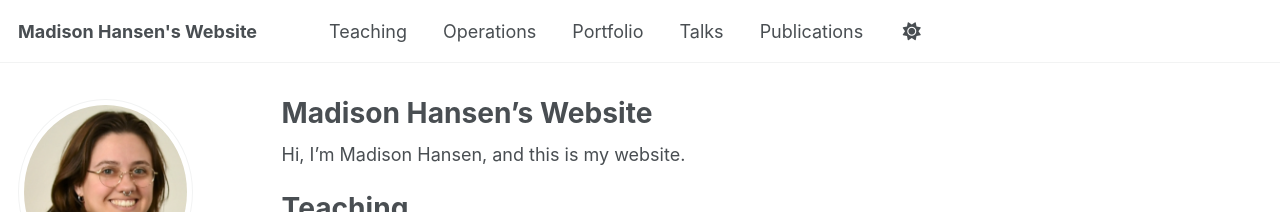
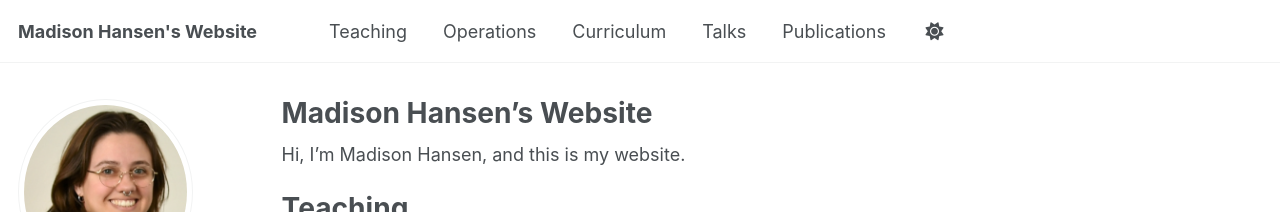
Before and after one commit to hansen-teaching/hansen-teaching.github.io, a Jekyll site: the page built from _pages/about.md, in a window 1280 px wide. Shown: the top 212 px of the page. Built offline with Jekyll 4.4.1, drawn with Linux system fonts in a browser that asks for light colours.

Commit message:
Update navigation.yml

```diff
--- a/_data/navigation.yml
+++ b/_data/navigation.yml
@@ -14,8 +14,8 @@ main:
   - title: "Operations"
     url: /operations/
 
-  - title: "Portfolio"
-    url: /portfolio/
+  - title: "Curriculum"
+    url: /curriculum/
 
   - title: "Talks"
     url: /talks/
```
